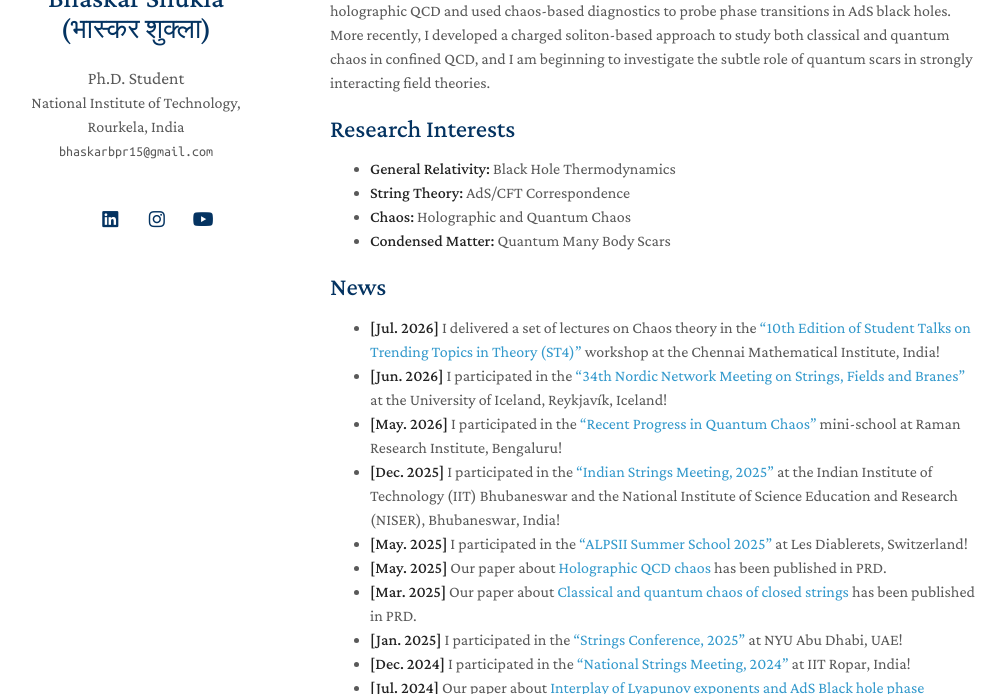
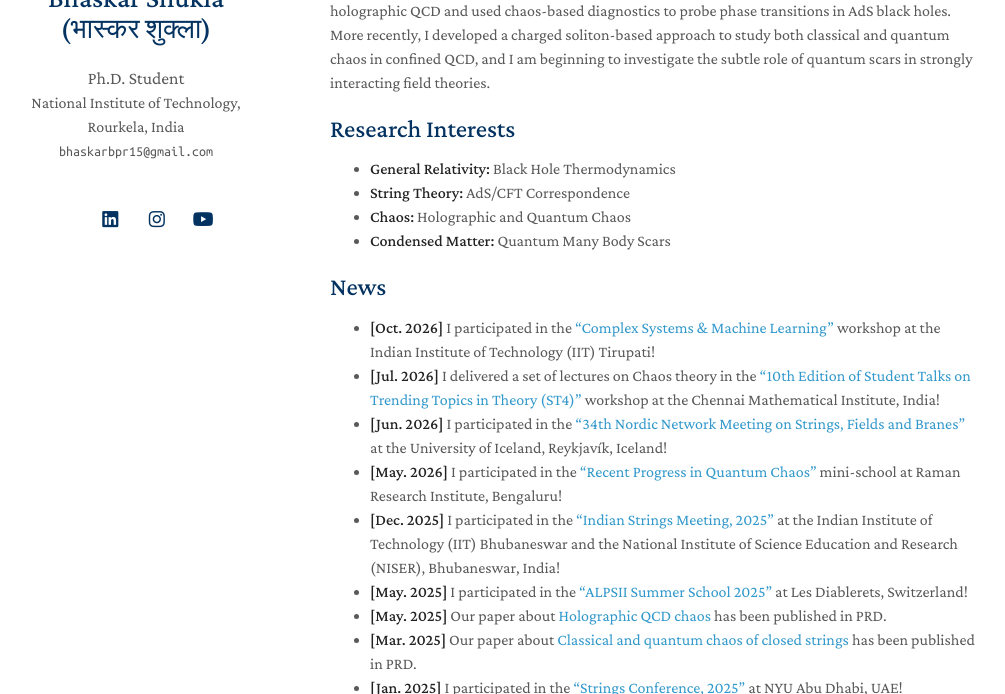
Before and after one commit to bhaskarspace/bhaskarspace.github.io, a Jekyll site: the page built from index.md, in a window 1280 px wide and 900 px high, cut to the strip 206-900 px from the top of the window. Shown: the whole strip, without its empty margins (140-1145 px from the left). Built offline with Jekyll 4.4.1, drawn with Linux system fonts in a browser that asks for light colours; nearby versions of some CDN libraries; a style sheet for code colours, icons or effects is not loaded; our own code applies the rules of GitHub Pages for plain Markdown files.

Commit message:
Add news entry for CSML workshop participation
Added a new entry about participation in the CSML workshop at IIT Tirupati.

```diff
--- a/index.md
+++ b/index.md
@@ -15,6 +15,7 @@ I finished my PhD from the Department of Physics and Astronomy at NIT Rourkela i
 
 ## News
 
+- **[Oct. 2026]** I participated in the [“Complex Systems & Machine Learning”](https://sites.google.com/view/csml-iittp-2026/home) workshop at the Indian Institute of Technology (IIT) Tirupati!
 - **[Jul. 2026]** I delivered a set of lectures on Chaos theory in the [“10th Edition of Student Talks on Trending Topics in Theory (ST4)”](https://sites.google.com/view/st4-2026/home) workshop at the Chennai Mathematical Institute, India!
 - **[Jun. 2026]** I participated in the [“34th Nordic Network Meeting on Strings, Fields and Branes”](https://radstefnur.hi.is/event/2/) at the University of Iceland, Reykjavík, Iceland!
 - **[May. 2026]** I participated in the [“Recent Progress in Quantum Chaos”](https://sites.google.com/rrimail.rri.res.in/quantum-chaos) mini-school at Raman Research Institute, Bengaluru!
```
